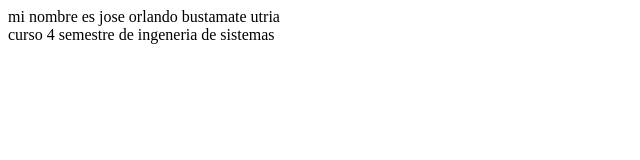
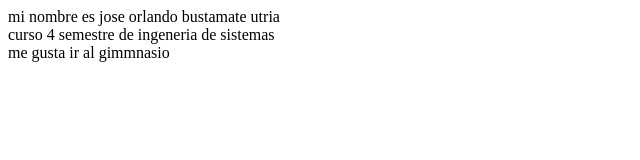
Before and after one commit to jose34-byte/practica_git, a plain HTML site: page index.html in a window 1280 px wide. Shown: the whole page, without its empty margins (0-640 px from the left). Drawn offline with Linux system fonts and the light colour scheme.

Commit message:
cuarto commit

```diff
--- a/index.html
+++ b/index.html
@@ -8,6 +8,7 @@
 <body>
     <div>mi nombre es jose orlando bustamate utria </div>
     <div>curso 4 semestre de ingeneria de sistemas </div>
+    <div>me gusta ir al gimmnasio</div>
 
 </body>
 </html>
```
